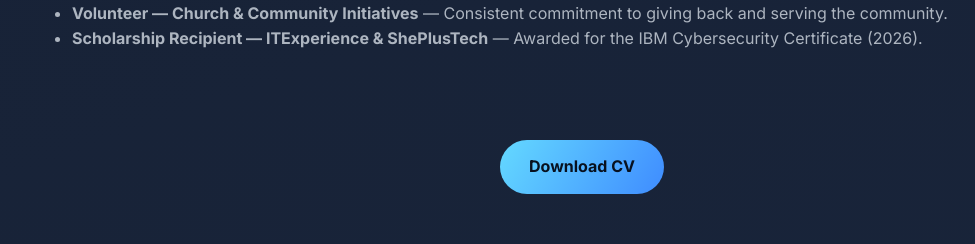
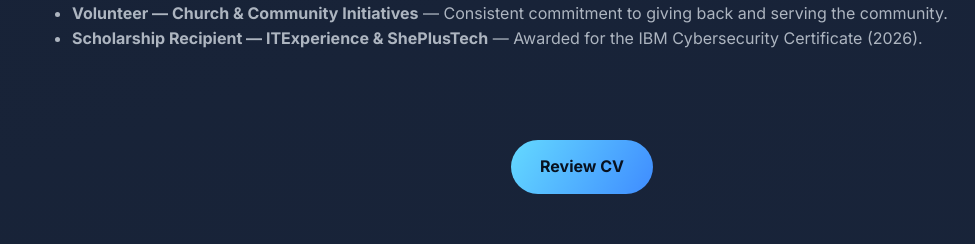
Before and after one commit to Tendy2027/Personal-Portfolio, a plain HTML site: page index.html in a window 1280 px wide. Shown: the part 4566-4810 px from the top of the page, without its empty margins (58-1033 px from the left). Drawn offline with Linux system fonts and the light colour scheme.

Commit message:
Update index.html

```diff
--- a/index.html
+++ b/index.html
@@ -240,7 +240,7 @@ security professional. </p>
         </ul>
       </div>
       <div class="cv-button-container">
-          <a class="btn" href="C:\Users\user\Downloads\Tendani_Thomu_CV_Updated (1) (1).pdf" target="_blank" download>Download CV</a>
+          <a class="btn" href="c:\Users\user\Downloads\Tendani Thomu CV Updated.pdf" target="_blank" download>Review CV</a>
         </div>
       </div>
     </section>
```
